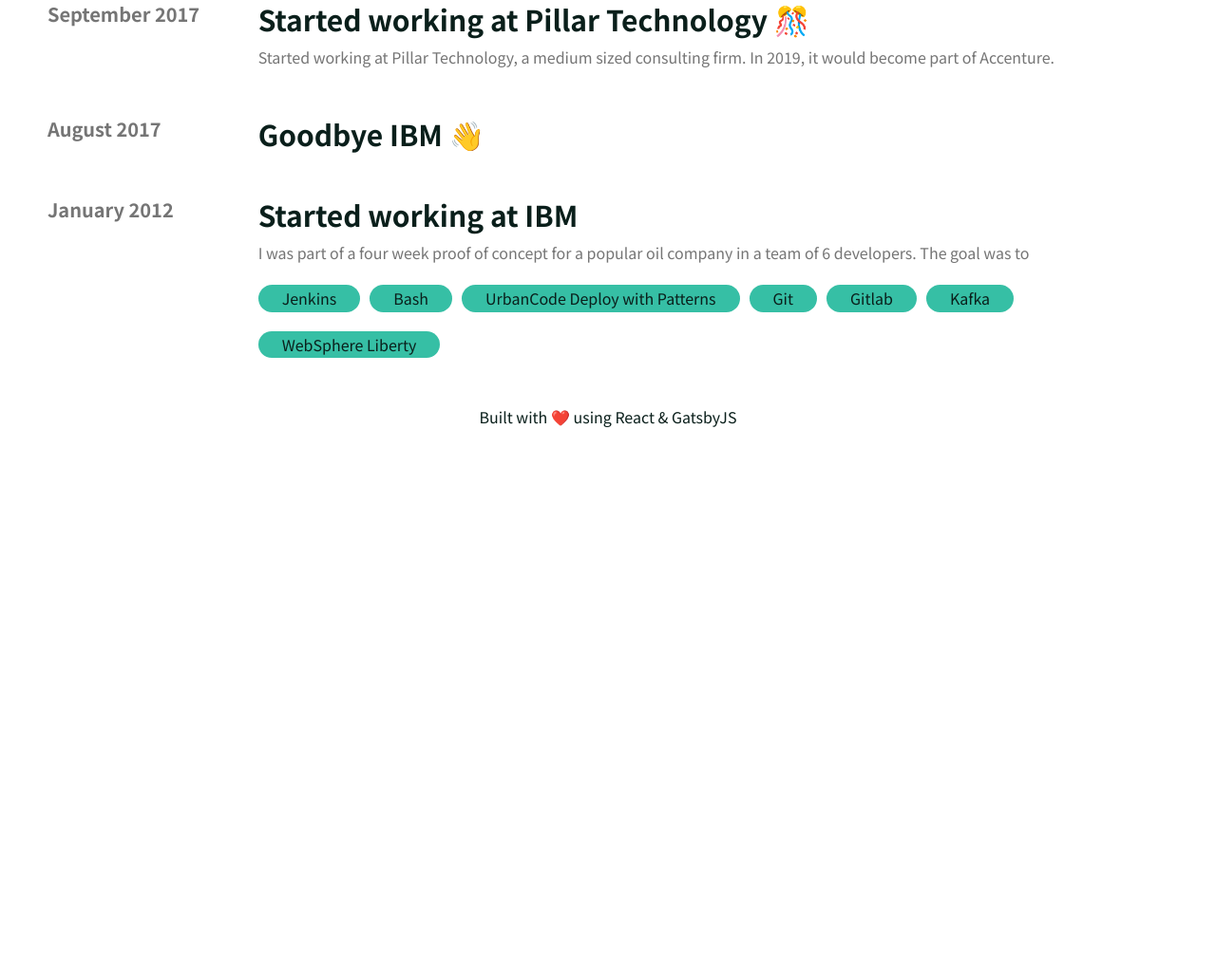
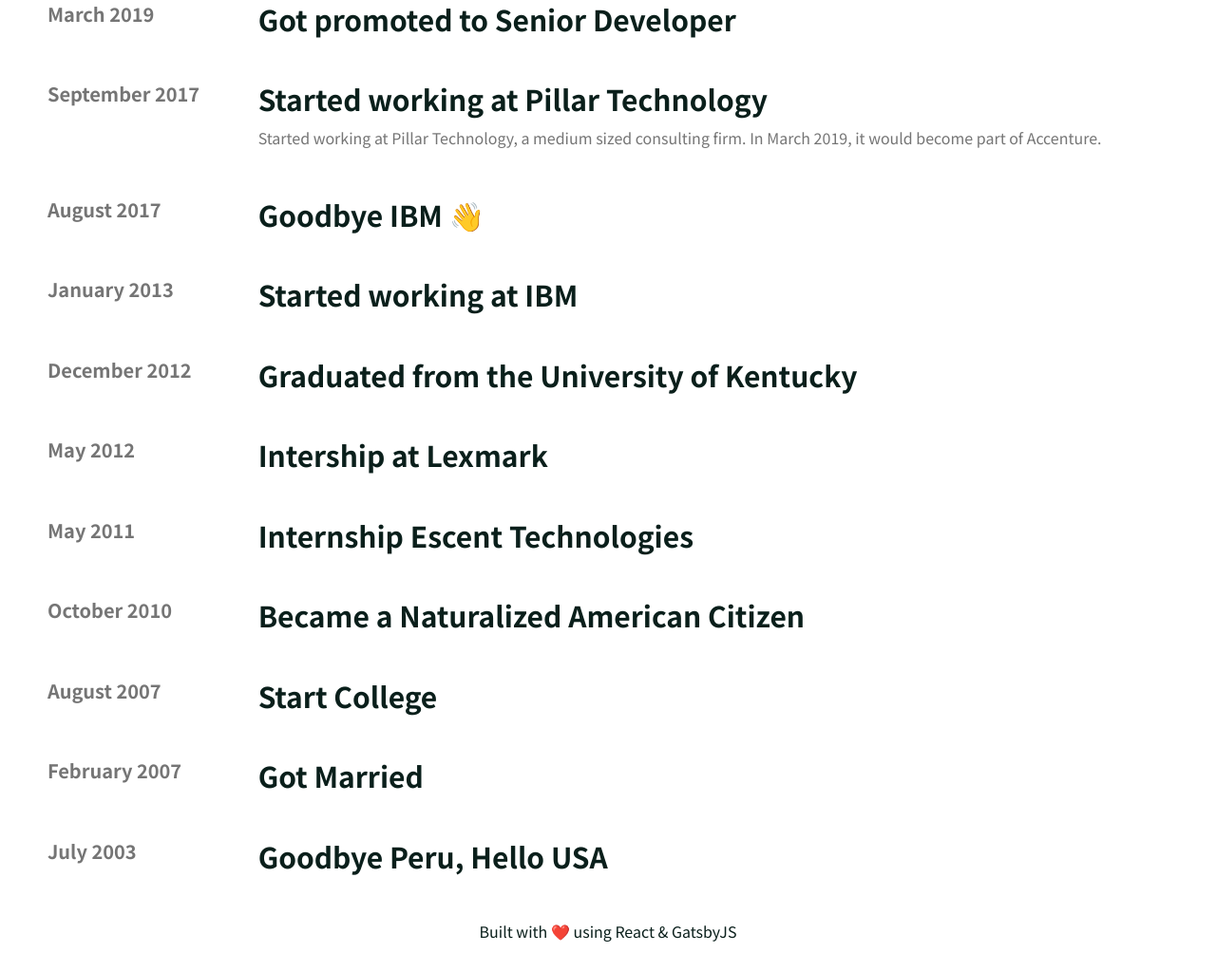
Before and after one commit to luiscarlin/luiscarlin.dev, a Gatsby site: page /about-me in a window 1280 px wide. Shown: the part 374-1397 px from the top of the page at 95% size. Before the commit the page ends 855 px from the top, so only its background shows below. Built offline with nearby package versions, Linux system fonts and the light colour scheme; Gatsby itself is replaced by a stand-in of ours.

Commit message:
add about me

```diff
--- a/src/pages/about-me.js
+++ b/src/pages/about-me.js
@@ -4,10 +4,16 @@
 
 const content = [
   {
+    date: "March 2019",
+    title: "Got promoted to Senior Developer",
+    text: "",
+    tech: [],
+  },
+  {
     date: "September 2017",
-    title: "Started working at Pillar Technology 🎊",
+    title: "Started working at Pillar Technology",
     text:
-      "Started working at Pillar Technology, a medium sized consulting firm. In 2019, it would become part of Accenture.",
+      "Started working at Pillar Technology, a medium sized consulting firm. In March 2019, it would become part of Accenture.",
     tech: [],
   },
   {
@@ -17,19 +23,52 @@
     tech: [],
   },
   {
-    date: "January 2012",
+    date: "January 2013",
     title: "Started working at IBM",
-    text:
-      "I was part of a four week proof of concept for a popular oil company in a team of 6 developers. The goal was to ",
-    tech: [
-      "Jenkins",
-      "Bash",
-      "UrbanCode Deploy with Patterns",
-      "Git",
-      "Gitlab",
-      "Kafka",
-      "WebSphere Liberty",
-    ],
+    text: "",
+    tech: [],
+  },
+  {
+    date: "December 2012",
+    title: "Graduated from the University of Kentucky",
+    text: "",
+    tech: [],
+  },
+  {
+    date: "May 2012",
+    title: "Intership at Lexmark",
+    text: "",
+    tech: [],
+  },
+  {
+    date: "May 2011",
+    title: "Internship Escent Technologies",
+    text: "",
+    tech: [],
+  },
+  {
+    date: "October 2010",
+    title: "Became a Naturalized American Citizen",
+    text: "",
+    tech: [],
+  },
+  {
+    date: "August 2007",
+    title: "Start College",
+    text: "",
+    tech: [],
+  },
+  {
+    date: "February 2007",
+    title: "Got Married",
+    text: "",
+    tech: [],
+  },
+  {
+    date: "July 2003",
+    title: "Goodbye Peru, Hello USA",
+    text: "",
+    tech: [],
   },
 ]
 
```
